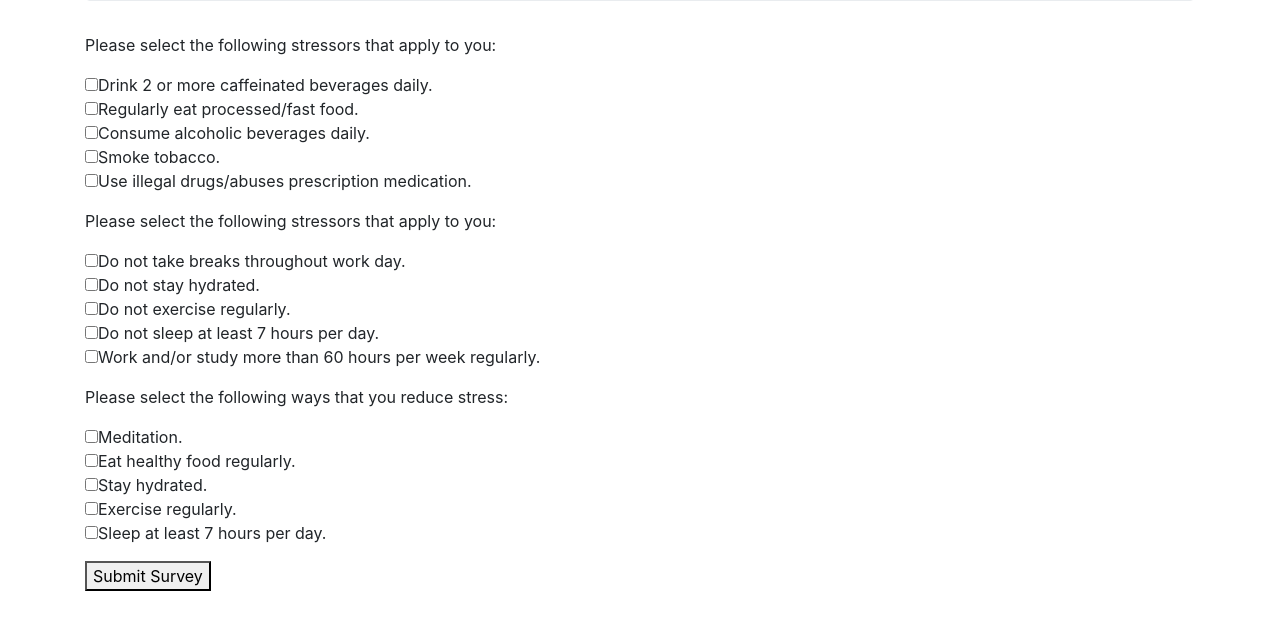
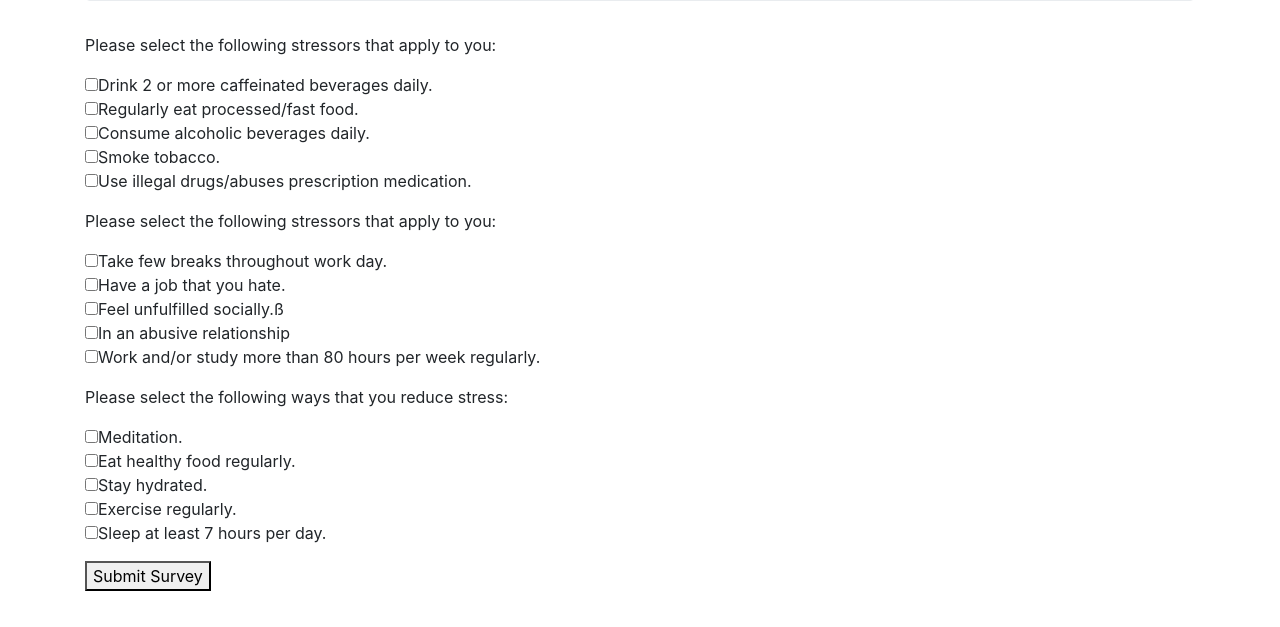
Before and after one commit to QIANQIANHU/stress-test, a plain HTML site: page index.html in a window 1280 px wide. Shown: the part 173-800 px from the top of the page. Drawn offline with Linux system fonts and the light colour scheme.

Commit message:
revises answers of HTML

```diff
--- a/index.html
+++ b/index.html
@@ -22,11 +22,11 @@
         </div>
         <div class="form-group">
           <p>Please select the following stressors that apply to you:</p>
-          <input type="checkbox" name="stressor-two" value="1">Do not take breaks throughout work day.<br>
-          <input type="checkbox" name="stressor-two" value="2">Do not stay hydrated.<br>
-          <input type="checkbox" name="stressor-two" value="3">Do not exercise regularly.<br>
-          <input type="checkbox" name="stressor-two" value="4">Do not sleep at least 7 hours per day.<br>
-          <input type="checkbox" name="stressor-two" value="5">Work and/or study more than 60 hours per week regularly.<br>
+          <input type="checkbox" name="stressor-two" value="1">Take few breaks throughout work day.<br>
+          <input type="checkbox" name="stressor-two" value="2">Have a job that you hate.<br>
+          <input type="checkbox" name="stressor-two" value="3">Feel unfulfilled socially.ß<br>
+          <input type="checkbox" name="stressor-two" value="4">In an abusive relationship<br>
+          <input type="checkbox" name="stressor-two" value="5">Work and/or study more than 80 hours per week regularly.<br>
         </div>
         <div class="form-group">
           <p>Please select the following ways that you reduce stress:</p>
```
